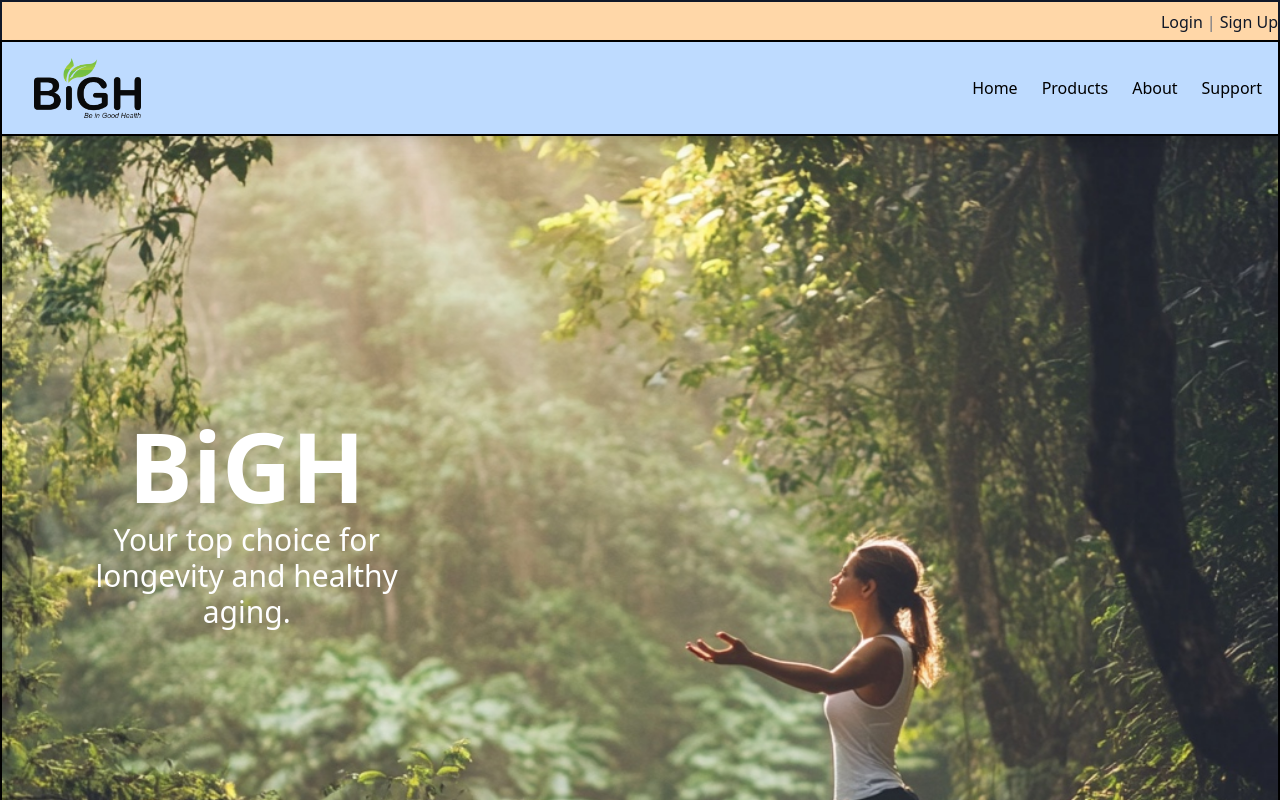
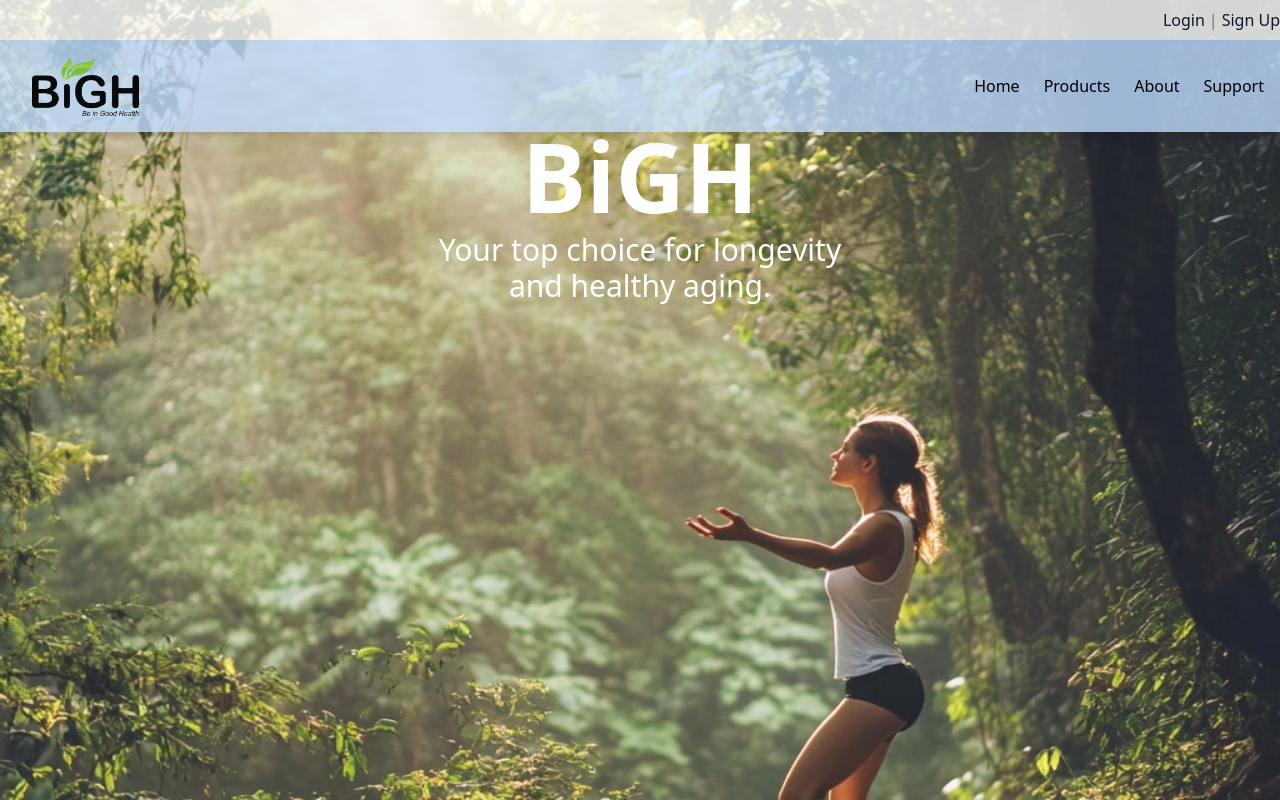
Before and after one commit to sarkuseq1999/my2nd-vue-project, a Vue app: page / in a window 1280 px wide. Shown: the top 800 px of the page. Built offline with nearby package versions, Linux system fonts and the light colour scheme.

Commit message:
changed location of file to prevent dropbox errors

```diff
--- a/package.json
+++ b/package.json
@@ -10,6 +10,7 @@
   },
   "dependencies": {
     "@tailwindcss/vite": "^4.0.6",
+    "gsap": "^3.12.7",
     "tailwindcss": "^4.0.6",
     "vue": "^3.5.13",
     "vue-router": "^4.5.0"
--- a/src/components/NavBar.vue
+++ b/src/components/NavBar.vue
@@ -61,8 +61,8 @@ const toggleMobileDropdown = () => {
   <!-- ✅ Navigation Menu that moves to the very top on scroll -->
   <nav
     :class="[
-      'p-4 shadow-lg fixed w-full z-50 transition-all duration-300 border-2',
-      isScrolled ? 'top-0 bg-blue-200/20' : 'top-[40px] bg-blue-200'
+      'p-4 shadow-lg fixed w-full z-50 transition-all duration-300',
+      isScrolled ? 'top-0 bg-blue-200/20' : 'top-[40px] bg-blue-200/80'
     ]">
 
     <div class="container mx-auto flex justify-between items-center">
--- a/src/components/loginsignup_en.vue
+++ b/src/components/loginsignup_en.vue
@@ -1,5 +1,5 @@
 <template>
-    <header class="bg-orange-200 text-gray-900 py-2 font-medium border-2">
+    <header class="bg-white/80 text-gray-900 py-2 font-medium">
       <div class="container flex mx-auto justify-end items-center">
         <!-- Navigation -->
         <nav class="space-x-1">
--- a/src/views/Home.vue
+++ b/src/views/Home.vue
@@ -1,24 +1,42 @@
 <script setup>
-import NavBar from '../components/NavBar.vue'
+import NavBar from '../components/NavBar.vue';
 import loginsignup_en from '../components/loginsignup_en.vue';
+
+
+import { onMounted, ref } from 'vue';
+import gsap from 'gsap';
+
+// Reference to the "BiGH" text element
+const bighText = ref(null);
+
+onMounted(() => {
+  gsap.from(bighText.value, {
+    opacity: 0,   // Starts fully invisible
+    x: -200,        // Moves up from 50px
+    duration: 2,  // Takes 1 second
+    ease: 'power2.out' // Smooth easing effect
+  });
+});
 </script>
 
 <template>
 
-<div><loginsignup_en /></div>
+  <!-- Top Section with Background -->
+  <section class="relative h-screen flex flex-col w-full items-center bg-cover bg-[url('/images/bg_2.jpg')]">
 
-  <!-- Navigation Bar -->
-  <div>
+  <!-- Absolute Container for Navbar & LoginSignup -->
+<div class="absolute top-0 left-0 w-full z-20">
+  <loginsignup_en />
   <NavBar />
 </div>
 
-  <!-- Top Section -->
-  <section class="h-screen border-2 flex w-full items-center bg-cover bg-[url('/images/bg_2.jpg')]">
-    <div class="w-1/3 mx-12 text-center">
-      <h1 class="text-8xl font-bold text-white">BiGH</h1>
+
+    <!-- Hero Content Inside Background -->
+    <div class="w-1/3 mx-12 text-center mt-32">
+      <h1 ref="bighText" class="text-8xl font-bold text-white">BiGH</h1>
       <p class="mt-2 text-3xl text-white">Your top choice for longevity and healthy aging.</p>
     </div>
-    <div class="w-2/3 mx-auto text-center"></div>
+
   </section>
 
   <!-- Bottom Section -->
@@ -31,17 +49,16 @@ import loginsignup_en from '../components/loginsignup_en.vue';
       </svg>
   </section>
 
-
-<!-- 22 Years of existence section -->
+  <!-- 22 Years of Excellence Section -->
   <section class="relative flex items-center justify-center h-[500px] bg-cover bg-center bg-no-repeat" style="background-image: url('/images/22yrs.jpg');">
 
       <!-- Overlay for Readability -->
       <div class="absolute inset-0 bg-black opacity-20"></div>
 
-    <!-- Content Container (Flexbox) -->
+      <!-- Content Container -->
       <div class="relative z-10 flex flex-col md:flex-row w-full h-full px-6 md:px-12">
 
-      <!-- Left Empty Space (Pushes Text to the Right) -->
+        <!-- Left Empty Space -->
         <div class="md:w-1/2"></div>
 
         <!-- Right Half - Text -->
@@ -68,15 +85,11 @@ import loginsignup_en from '../components/loginsignup_en.vue';
       </div>
 
       <!-- Right Half (Container for Absolute Image) -->
-    <div class="relative w-1/2 ">
+      <div class="relative w-1/2">
         <!-- Image Positioned at the Bottom -->
         <img src="/images/ingredients2.png" alt="Ingredients" class="absolute bottom-0 left-15">
       </div>
 
   </section>
 
-
-
-
-
 </template>
```
Also changed, not shown: 1 other file (tests, documents, lock files or other folders). Lines whose indentation alone changed are shown as unchanged.
